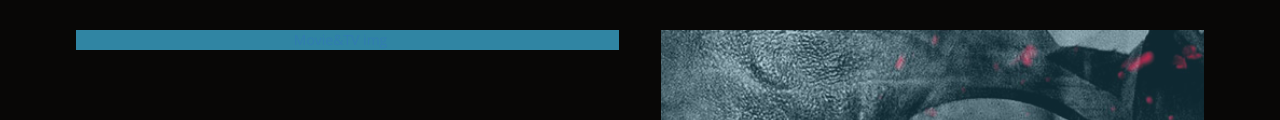
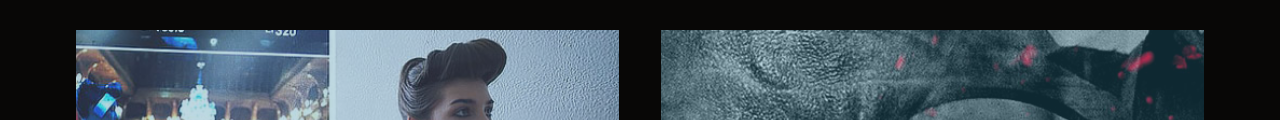
Before and after one commit to Arbenita/Arbenita.github.io, a plain HTML site: page index.html in a window 1280 px wide. Shown: the part 1268-1388 px from the top of the page. Drawn offline with nearby package versions, Linux system fonts and the light colour scheme.

Commit message:
add missings

```diff
--- a/index.html
+++ b/index.html
@@ -134,7 +134,7 @@
                 <div class="col-sm-6 movie">
                     <a href="movie.html">
                         <figure class="effect">
-                            <img src="img/photografs/1_Cover.jpg" class="img-responsive" alt="Movie&TV img" />
+                            <img src="img/movie_tv/1_Cover.jpg" class="img-responsive" alt="Movie&TV img" />
                             <figcaption>
                                 <div>
                                     <h2><span>Movie & TV-projects</span></h2>
```
Also changed, not shown: img/bride/1Cover.jpg (added).
